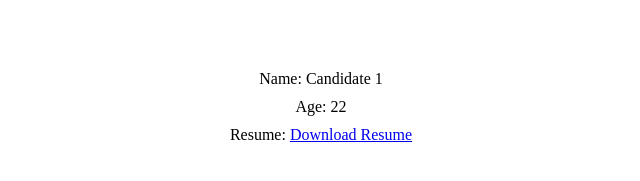
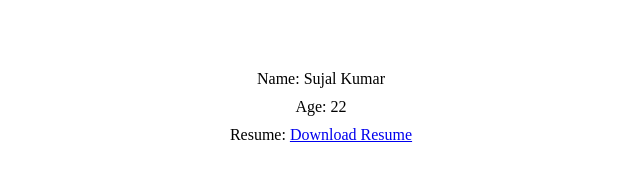
Before and after one commit to Amarjeetkumar71/DigiboxxRecuritment.io, a plain HTML site: page candidate1.html in a window 1280 px wide. Shown: the part 293-474 px from the top of the page, 319-959 px from the left. Drawn offline with Linux system fonts and the light colour scheme.

Commit message:
Update candidate1.html

```diff
--- a/candidate1.html
+++ b/candidate1.html
@@ -46,7 +46,7 @@
 	<div id="welcome">Welcome Recruiter</div>
 	<div id="candidate-details">
 		<ul>
-			<li>Name: Candidate 1</li>
+			<li>Name: Sujal Kumar</li>
 			<li>Age: 22</li>
 			<li>Resume: <a href="resumelink">Download Resume</a></li>
 		</ul>
```
